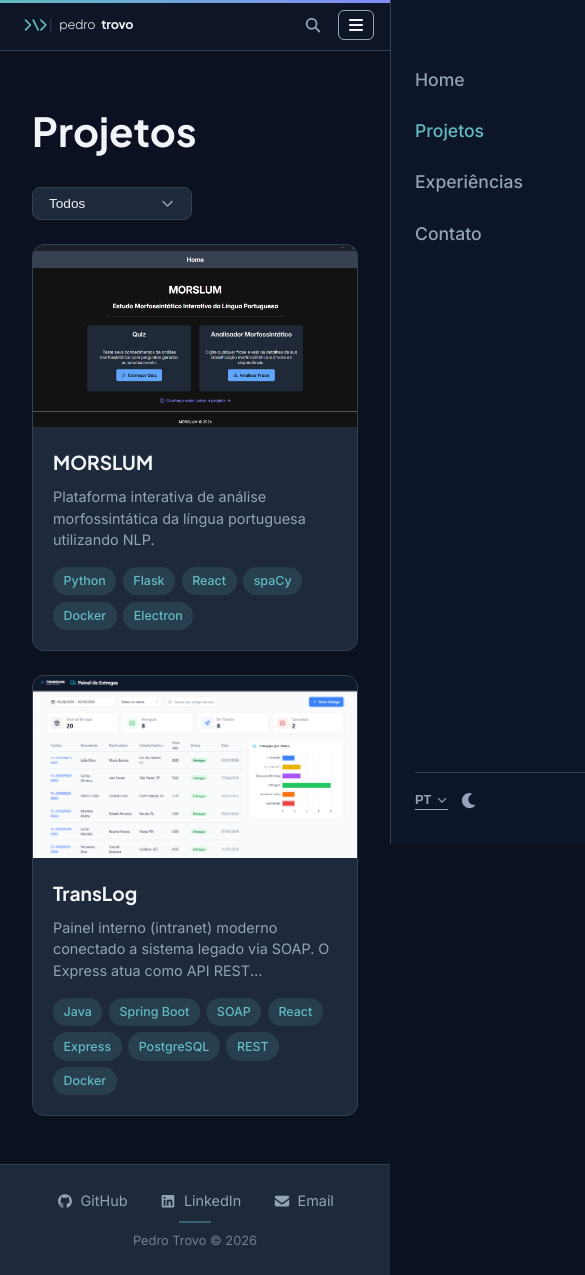
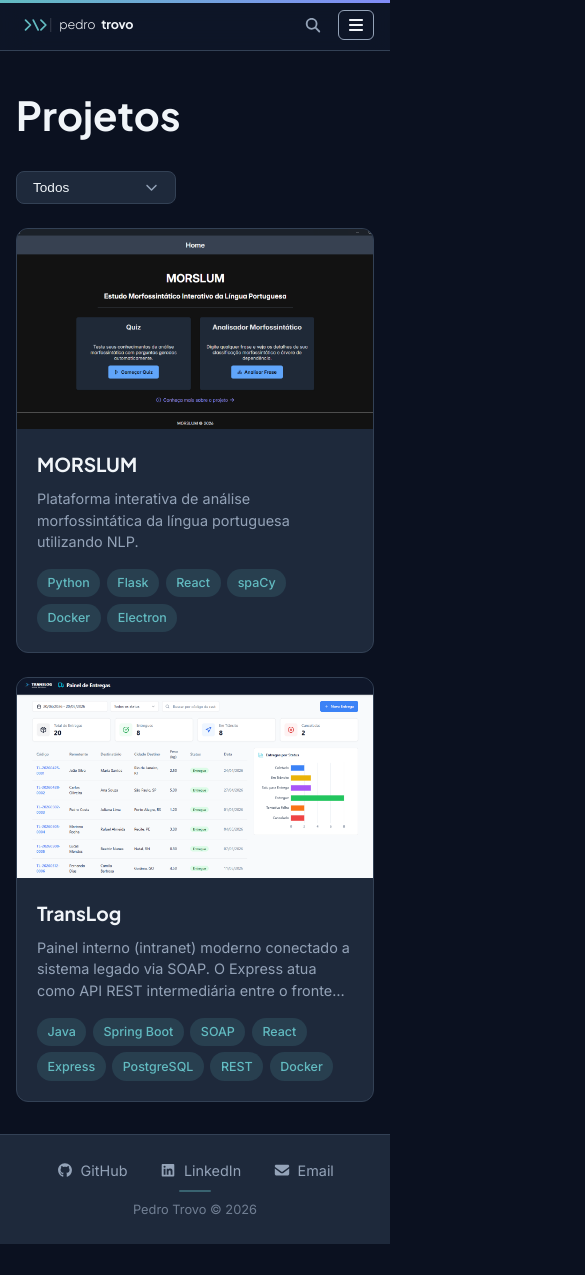
Before and after one commit to pedro-Trovo/Portfolio-pedro-trovo, a React (Vite) app: page /projetos in a window 390 px wide. Shown: the top 1275 px of the page, 585 px wide, since content can reach past the window. After the commit the page ends 1244 px from the top, so only its background shows below. Built offline with nearby package versions, Linux system fonts and the light colour scheme.

Commit message:
fix: scroll horizontal mobile — grid blowout, body overflow, tags truncate, page padding

```diff
--- a/src/styles/components/contact.css
+++ b/src/styles/components/contact.css
@@ -133,4 +133,6 @@
   align-items: center;
   gap: 0.5rem;
   font-size: 0.9rem;
+  overflow-wrap: break-word;
+  word-break: break-word;
 }
--- a/src/styles/components/projects.css
+++ b/src/styles/components/projects.css
@@ -74,7 +74,7 @@
 
 .projects-grid {
   display: grid;
-  grid-template-columns: repeat(auto-fill, minmax(300px, 1fr));
+  grid-template-columns: repeat(auto-fill, minmax(min(300px, 100%), 1fr));
   gap: 1.5rem;
   margin-top: 1.5rem;
 }
@@ -156,6 +156,10 @@
   font-weight: 500;
   transition: border-color 0.2s;
   border: 1px solid transparent;
+  max-width: 100%;
+  overflow: hidden;
+  text-overflow: ellipsis;
+  white-space: nowrap;
 }
 
 .project-tag:hover {
--- a/src/styles/components/responsive.css
+++ b/src/styles/components/responsive.css
@@ -99,6 +99,10 @@
 }
 
 @media (max-width: 480px) {
+  .page {
+    padding: 2rem 1rem;
+  }
+
   .home-ctas {
     flex-direction: column;
     align-items: stretch;
--- a/src/styles/reset.css
+++ b/src/styles/reset.css
@@ -18,6 +18,7 @@ body {
   color: var(--color-text-primary);
   line-height: 1.6;
   min-height: 100svh;
+  overflow-x: hidden;
   transition: background-color 0.3s, color 0.3s;
 }
 
@@ -60,5 +61,11 @@ a:hover {
 
 img {
   max-width: 100%;
+  height: auto;
   display: block;
 }
+
+svg {
+  max-width: 100%;
+  height: auto;
+}
```
